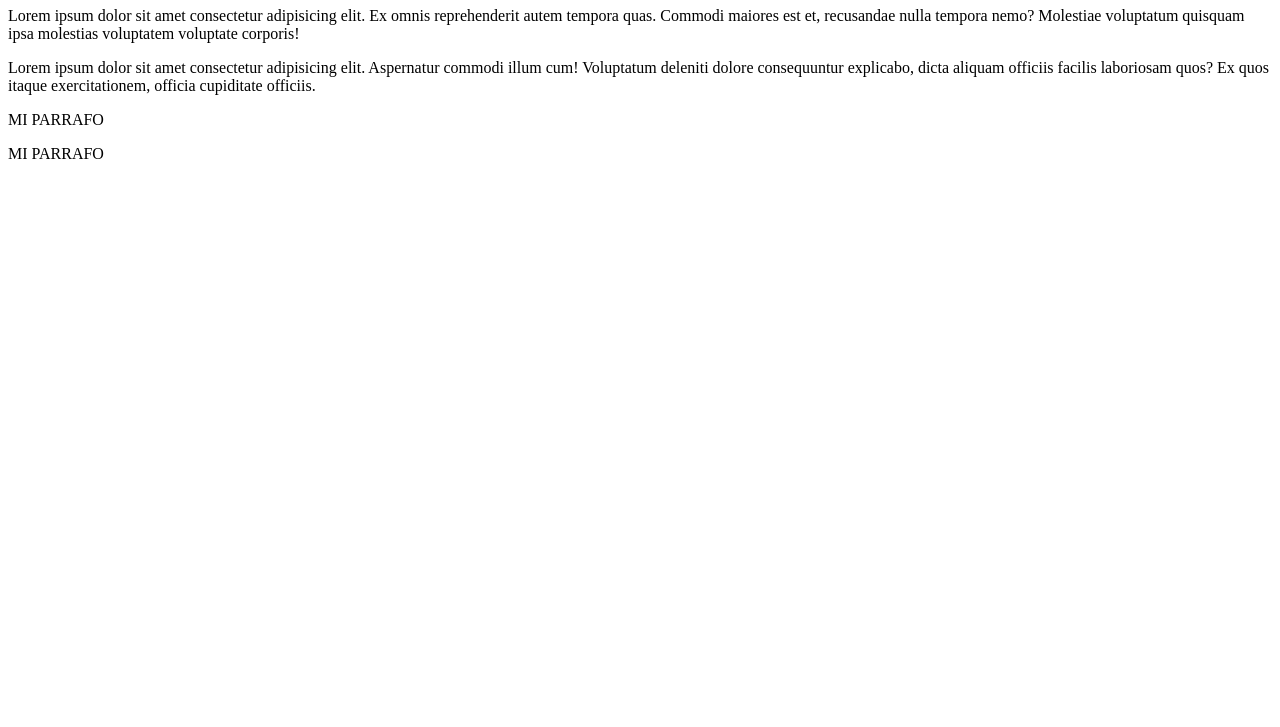
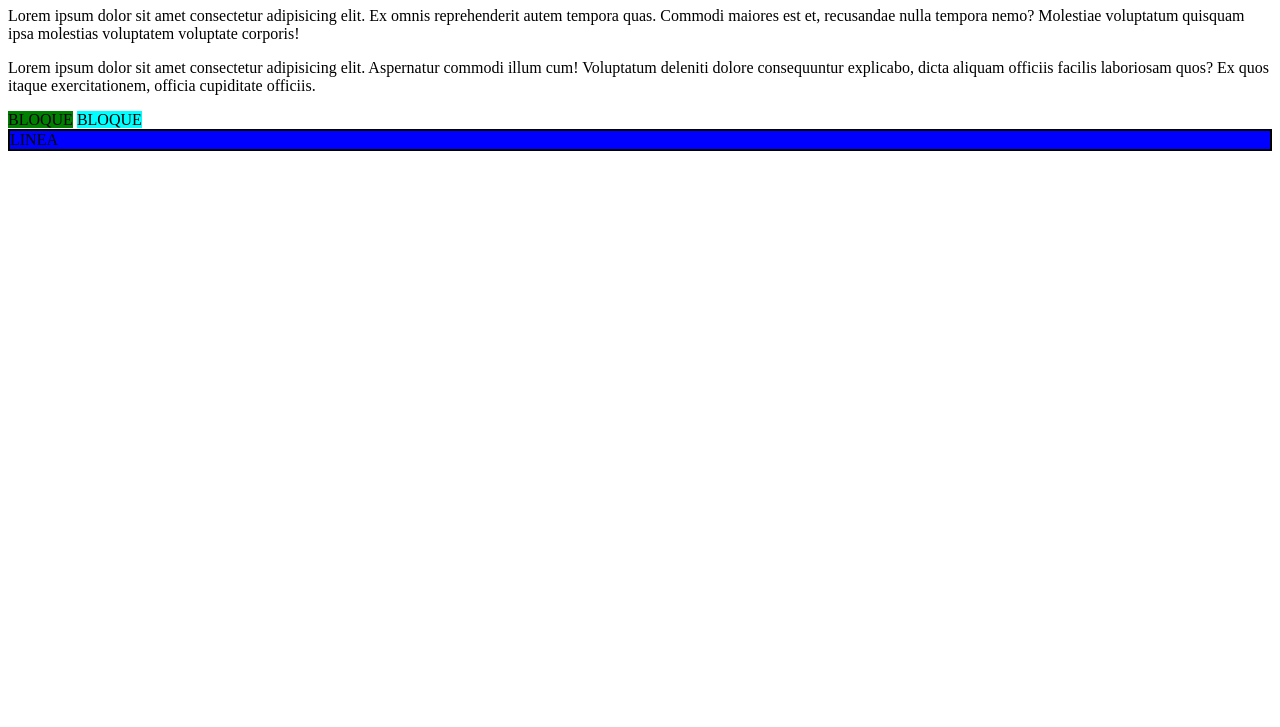
Before and after one commit to anthnyM/helloGithub, a plain HTML site: page index.html in a window 1280 px wide. Shown: the part 73-800 px from the top of the page. Drawn offline with Linux system fonts and the light colour scheme.

Commit message:
block and line

```diff
--- a/index.html
+++ b/index.html
@@ -11,8 +11,11 @@
     <p>Lorem ipsum dolor sit amet consectetur adipisicing elit. Aspernatur commodi illum cum! Voluptatum deleniti dolore consequuntur explicabo, dicta aliquam officiis facilis laboriosam quos? Ex quos itaque exercitationem, officia cupiditate officiis.</p>
 
     <p class="foo"></p>
+    <span style="background-color: green;">BLOQUE</span>
+    <span style="background-color: cyan;">BLOQUE</span>
+    <div style="background-color: blue; border: 2px solid black;">LINEA</div>
 
-    <p>MI PARRAFO</p>
-    <div>MI PARRAFO</div>
+
+
 </body>
 </html>
```
